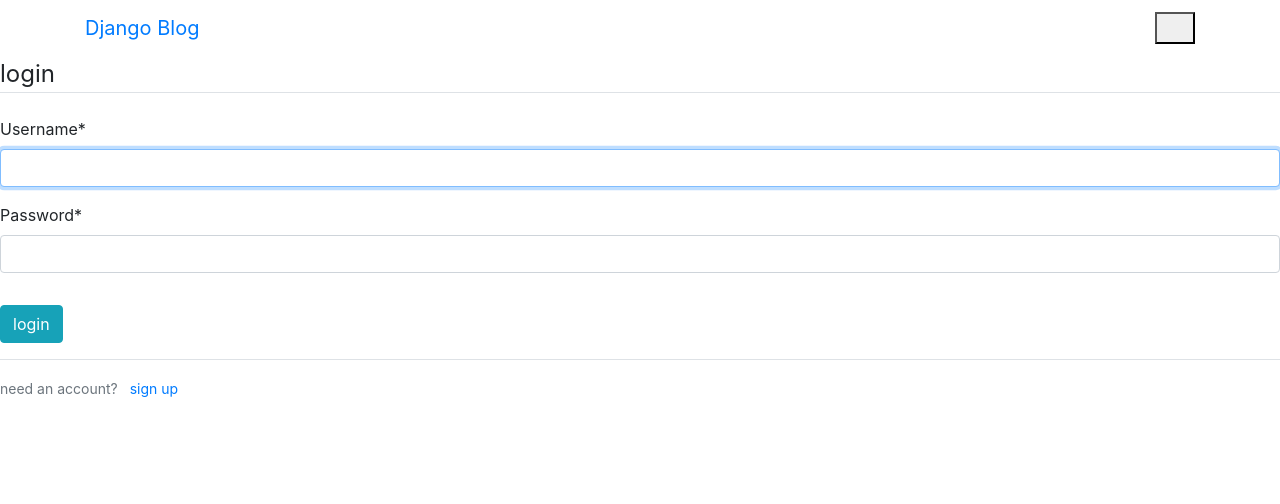
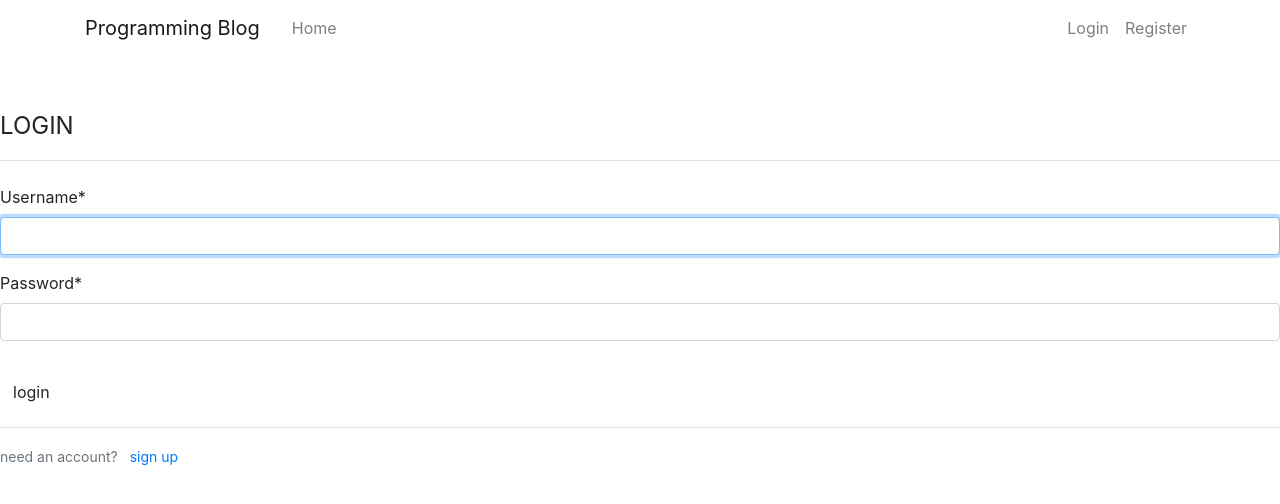
Before and after one commit to jmrcastillo/myblog, a Django app: page /login/ in a window 1280 px wide. Shown: the top 504 px of the page. Run offline with Django 3.2, Linux system fonts and the light colour scheme; some libraries are stand-ins or nearby versions.

Commit message:
edit frontend

```diff
--- a/templates/base.html
+++ b/templates/base.html
@@ -10,8 +10,8 @@
 	<meta name="viewport" content="width=device-width, initial-scale=1">
 
     {% block css %}
+	<link rel="stylesheet" type="text/css" href="{% static 'css/bootstrap.min.css' %}">
 	<link rel="stylesheet" type="text/css" href="{% static 'css/base.css' %}">
-	<link rel="stylesheet" type="text/css" href="{% static 'css/bootstrap.min.css' %}">
 	<link rel="stylesheet" type="text/css" href="{% static 'css/users.css' %}">
     {% endblock css %}
 
@@ -28,7 +28,8 @@
 
     {% endblock content %}
 
-	<script type="text/javascript" src="{% static 'js/jquery.min.js' %}"></script>
+	<script type="text/javascript" src="{% static 'js/jquery-3.3.1.min.js' %}"></script>
+	<script type="text/javascript" src="{% static 'js/popper.min.js' %}"></script>
 	<script type="text/javascript" src="{% static 'js/bootstrap.min.js' %}"></script>
 
 </body>
--- a/templates/snippets/nav.html
+++ b/templates/snippets/nav.html
@@ -1,28 +1,36 @@
 
 
-<nav class="navbar navbar-fixed-top">
+<nav class="navbar navbar-light navbar-expand-md fixed-top">
     <div class="container">
-        <a class="navbar-brand mr-4" href="{% url 'blog:post_list' %}">Django Blog</a>
-        <button class="navbar-toggle" type="button" data-toggle="collapse" data-target="#the-menu">
+        <!--navbar brand-->
+        <a class="navbar-brand mr-4" href="{% url 'blog:post_list' %}">Programming Blog</a>
+        <button type="button"
+            class="navbar-toggler"
+            data-toggle="collapse"
+            data-target="#navbar"
+            aria-expanded="false"
+            aria-controls="bd-main-nav">
             <span class="navbar-toggler-icon"></span>
         </button>
-        <div class="collapse navbar-collapse" id="navbarToggle">
 
+        <!--navbar home about-->
+        <div id="navbar" class="collapse navbar-collapse">
+            <!--Navbar Left Side-->
+            <div class="navbar-nav mr-auto">
+                <a class="nav-link" href="{% url 'blog:post_list' %}">Home</a>
+            </div>
+            <!-- Navbar Right Side -->
             <div class="navbar-nav">
-                <a class="navbar-text" href="{% url 'blog:post_list' %}">Home</a>
+                    {% if user.is_authenticated %}
+                        <a class="nav-link " href="{% url 'blog:post_create' %}">New Post</a>
+                        <a class="nav-link " href="{% url 'profile' %}">Profile</a>
+                        <a class="nav-link " href="{% url 'logout' %}">Logout</a>
+                    {% else %}
+                        <a class="nav-link" href="{% url 'login' %}">Login</a>
+                        <a class="nav-link" href="{% url 'register' %}">Register</a>
+                    {% endif %}
             </div>
-            <!-- Navbar Right Sige -->
-            <div class="navbar-nav navbar-right">
-                {% if user.is_authenticated %}
-                    <a class="navbar-text nav-link " href="{% url 'blog:post_create' %}">New Post</a>
-                    <a class="navbar-text nav-link " href="{% url 'profile' %}">Profile</a>
-                    <a class="navbar-text nav-link " href="{% url 'logout' %}">Logout</a>
-                {% else %}
-                    <a class="navbar-text navbar-nav " href="{% url 'login' %}">Login</a>
-                    <a class="navbar-nav navbar-link navbar-text " href="{% url 'register' %}">Register</a>
-                {% endif %}
-            </div>
+        </div>
 
-        </div>
     </div>
 </nav>
--- a/users/templates/base_users.html
+++ b/users/templates/base_users.html
@@ -4,6 +4,9 @@
 
 {% block content %}
     <div class="content-section">
+        <br>
+        <br>
+        <br>
     {% block content_users %}
 
 
--- a/users/templates/users/login.html
+++ b/users/templates/users/login.html
@@ -12,12 +12,13 @@
         {% csrf_token %}
         <fieldset class="form-group">
             <legend class="border-bottom mb-4">
-                login
+                <br>
+                <p>LOGIN</p>
             </legend>
             {{ form|crispy }}
         </fieldset>
         <div class="form-group">
-            <button class="btn btn-info" type="submit"> login </button>
+            <button class="btn login" type="submit"> login </button>
         </div>
     </form>
     <div class="border-top pt-3">
--- a/users/templates/users/register.html
+++ b/users/templates/users/register.html
@@ -18,7 +18,7 @@
             {{ form|crispy }}
         </fieldset>
         <div class="form-group">
-            <button class="btn btn-info" type="submit"> Sign-Up </button>
+            <button class="btn register" type="submit"> Sign-Up </button>
         </div>
     </form>
     <div class="border-top pt-3">
```
Also changed, not shown: templates/snippets/sidebar.html (deleted, +0 -25 lines).
